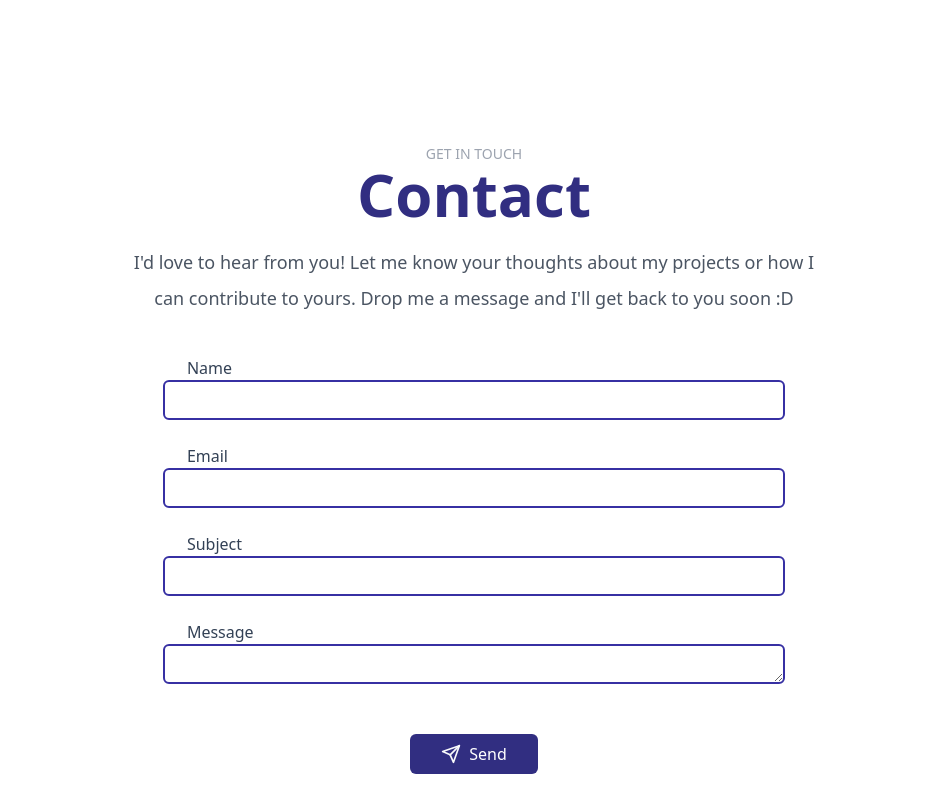
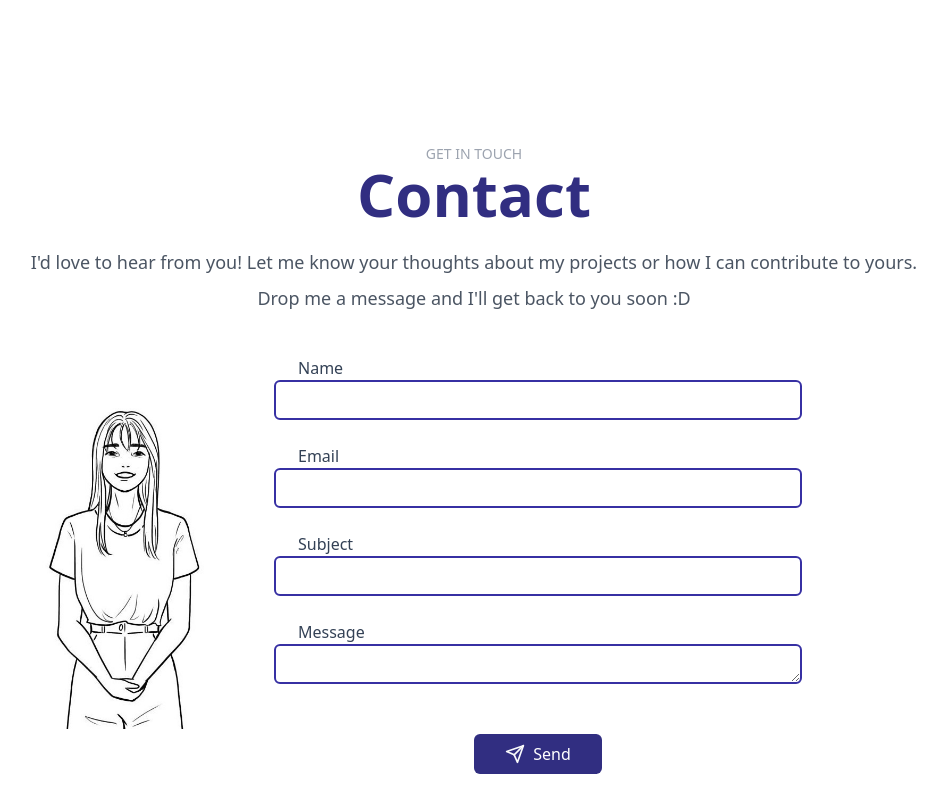
Before and after one commit to nicollegann/portfolio, a Next.js app: page /Contact in a window 1280 px wide. Shown: the top 812 px of the page, without its empty margins (166-1113 px from the left). Built offline with nearby package versions, Linux system fonts and the light colour scheme.

Commit message:
Update Contact Page

```diff
--- a/pages/Contact.js
+++ b/pages/Contact.js
@@ -1,6 +1,8 @@
 import React, { useState } from 'react';
 import { Element } from 'react-scroll';
 import { FiSend } from 'react-icons/fi';
+import Image from 'next/image';
+import contactImage from '../public/images/girl-front.jpg';
 
 function Contact() {
     const [name, setName] = useState('');
@@ -81,17 +83,20 @@ function Contact() {
     return (
         <Element id='contact' name='contact'>
             <div>
-                <div className='sm:w-3/4 md:w-7/12 mx-auto mt-36 mb-32 flex flex-col justify-center items-center'>
+                <div className='sm:w-3/4 md:w-3/4 mx-auto mt-36 mb-32 flex flex-col justify-center items-center'>
                     <p className='text-sm uppercase text-gray-400 select-none'>Get in Touch</p>
                     <h1 className='text-indigo-900 text-6xl font-bold text-center mb-5 select-none'>Contact</h1>
                     <p className='text-lg mb-5 mx-5 leading-loose text-gray-600 text-center'>
                         I&apos;d love to hear from you!
-                        Let me know your thoughts about my projects or how I can contribute to yours.
+                        Let me know your thoughts about my projects or how I can contribute to yours.<br />
                         Drop me a message and I&apos;ll get back to you soon :D
                     </p>
 
-                    <div className='w-5/6 flex flex-col my-5 justify-center text-center'>
-                        <form>
+                    <div className='w-11/12 flex flex-row'>
+                        <div className='w-1/5 my-auto hidden lg:block'>
+                            <Image src={contactImage} alt='contactImage' layout='intrinsic' className='hidden lg:block' />
+                        </div>
+                        <form className='sm:w-11/12 lg:w-3/5 flex flex-col my-5 mx-auto justify-center text-center lg:ml-16'>
                             <div className='w-full mb-6'>
                                 <label htmlFor='name' className='block'>
                                     <span className='contact-label'>Name</span>
@@ -156,6 +161,8 @@ function Contact() {
                                     <p className="contact-error">Message body cannot be empty.</p>
                                 )}
                             </div>
+
+                            <div>
                                 <button
                                     type='submit'
                                     className='font-medium rounded-md mt-5 w-32 h-10 bg-indigo-900 text-white hover:bg-indigo-800'
@@ -166,6 +173,7 @@ function Contact() {
                                         {buttonText}
                                     </div>
                                 </button>
+                            </div>
                         </form>
                         {showSuccessMessage  &&
                             <div className='p-2 mt-4 text-teal-800 bg-teal-100 rounded-lg'>
```
Also changed, not shown: public/images/girl-front.jpg (added). Lines whose indentation alone changed are shown as unchanged.
